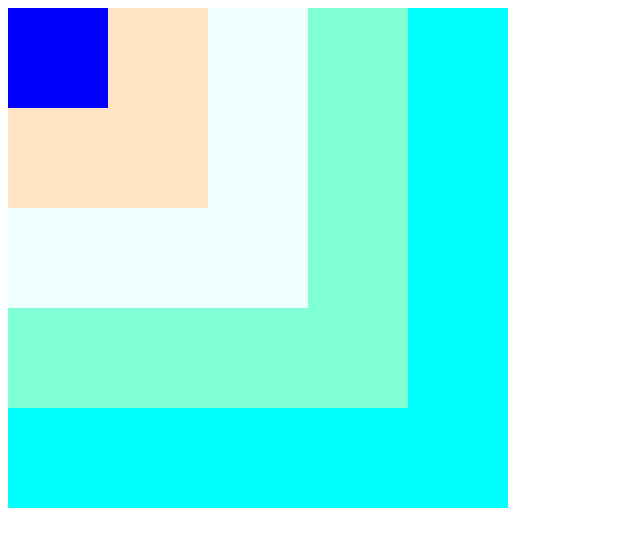
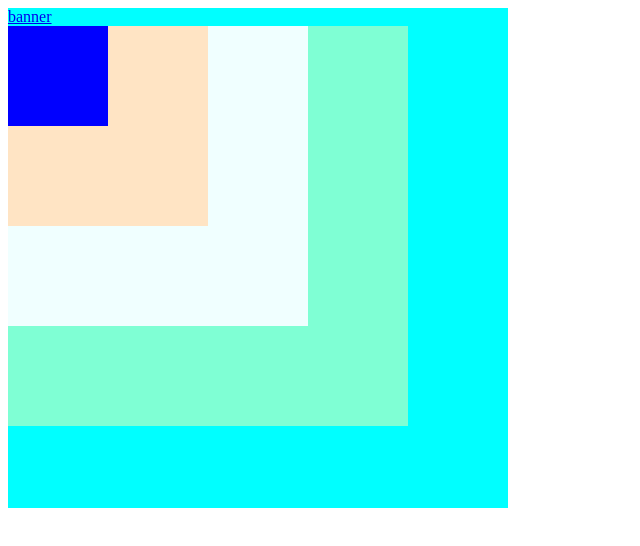
Before and after one commit to Kerirka/banner, a plain HTML site: page Index.html in a window 1280 px wide. Shown: the whole page, without its empty margins (0-640 px from the left). Drawn offline with Linux system fonts and the light colour scheme.

Commit message:
add link

```diff
--- a/Index.html
+++ b/Index.html
@@ -9,6 +9,7 @@
   </head>
   <body>
     <div class="div1">
+      <a href="/banner.html">banner</a>
       <div class="div2">
         <div class="div3">
           <div class="div4">
```
